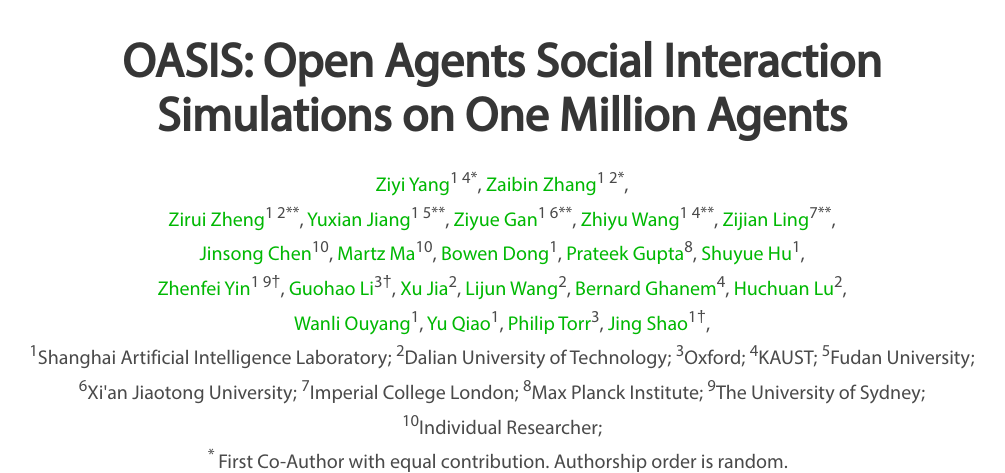
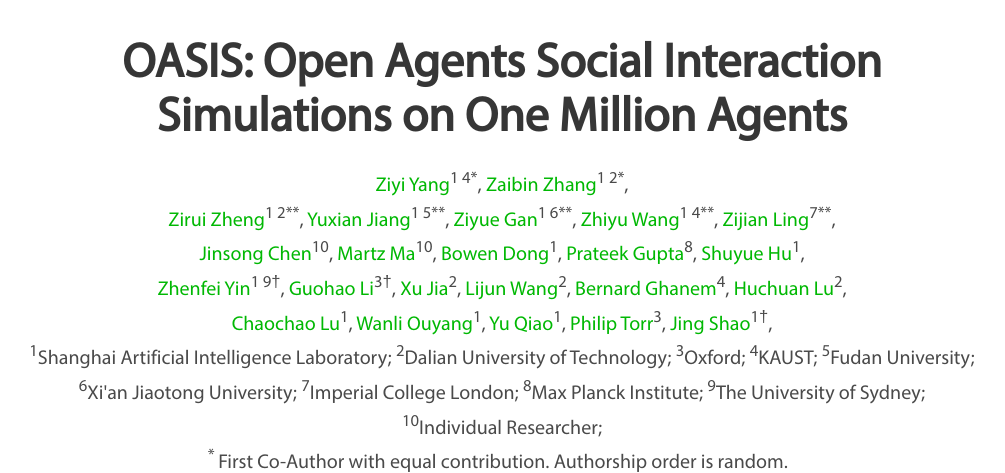
Before and after one commit to camel-ai/oasis-project-page, a plain HTML site: page index.html in a window 1280 px wide. Shown: the part 171-644 px from the top of the page, without its empty margins (138-1143 px from the left). Drawn offline with nearby package versions, Linux system fonts and the light colour scheme; some icons are missing; a web font is replaced by a local one.

Commit message:
Update index.html

```diff
--- a/index.html
+++ b/index.html
@@ -93,6 +93,7 @@
                 <a target="_blank">Bernard&#160;Ghanem</a><sup>4</sup>,
                 <a target="_blank">Huchuan&#160;Lu</a><sup>2</sup>,
                 <br>
+                <a target="_blank">Chaochao&#160;Lu</a><sup>1</sup>,
                 <a target="_blank">Wanli&#160;Ouyang</a><sup>1</sup>,
                 <a target="_blank">Yu&#160;Qiao</a><sup>1</sup>,
                 <a target="_blank">Philip&#160;Torr</a><sup>3</sup>,
```
